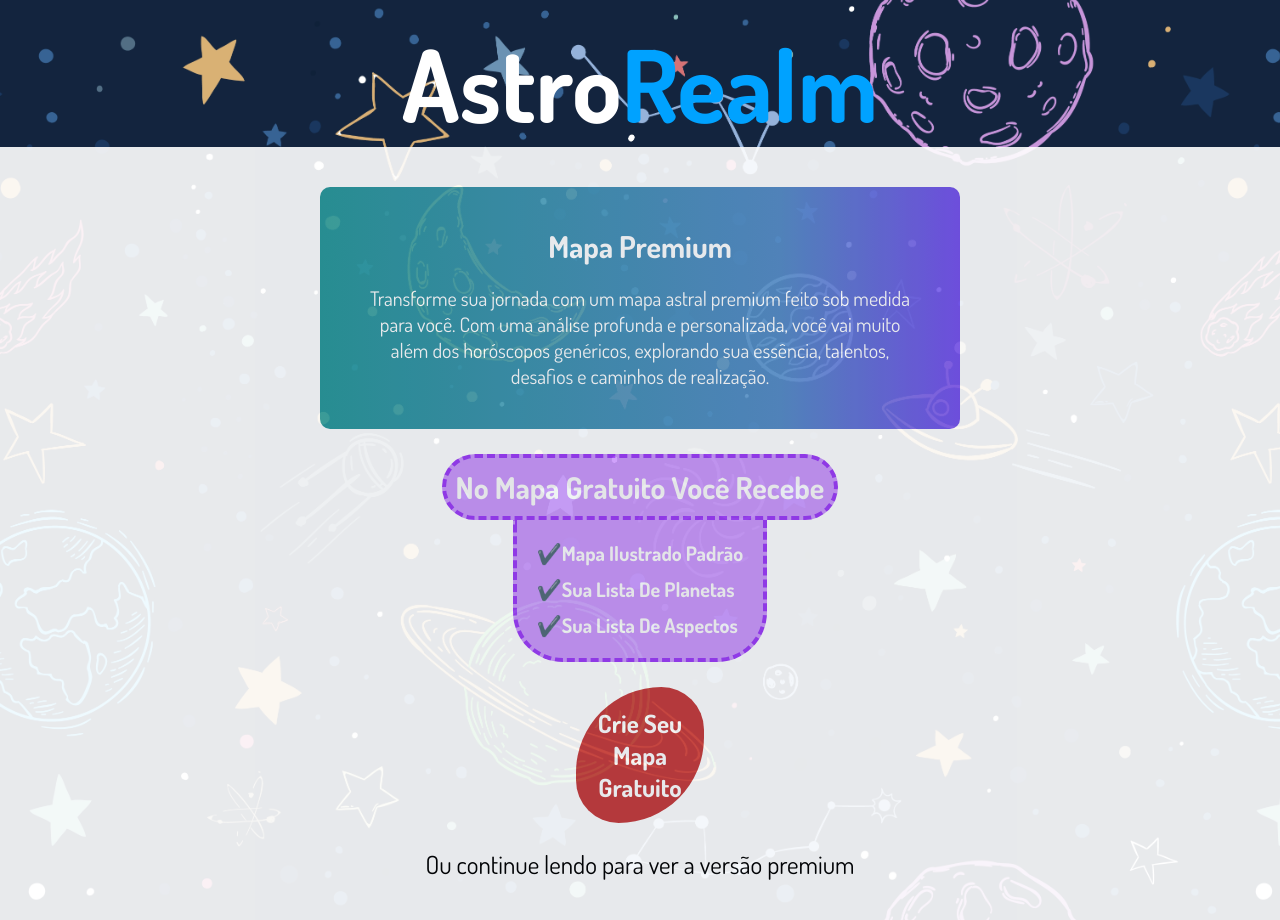
After one commit to alvGitCodes/AstroRealm, a PHP site: page /venda.html in a window 1280 px wide. The commit adds this page. Run offline with PHP 8.4, Linux system fonts and the light colour scheme.

Commit message:
pagina de vendas

```diff
--- a/css/mapa.css
+++ b/css/mapa.css
@@ -79,8 +79,6 @@
     margin-bottom: 50px
 }
 
-/* ------------------------------------------------------------------------------------------------------------------------ */
-
 #planetas div,
 #aspectos div {
     padding: 10px;
--- /dev/null
+++ b/css/vendas.css
@@ -0,0 +1,129 @@
+@import url('https://fonts.googleapis.com/css2?family=Dosis:wght@200..800&display=swap');
+
+* {
+    margin: 0;
+    padding: 0;
+    box-sizing: border-box;
+    font-family: dosis;
+}
+
+body {
+    background-image: url(../imagens/backgrounds/tartilla.jpg);
+    background-size: contain;
+    background-attachment: fixed;
+    display: flex;
+    justify-content: center;
+}
+
+#topo {
+    padding: 40px 0;
+    background-color: #ffffff;
+    opacity: 0.9;
+    display: flex;
+    flex-direction: column;
+    justify-content: center;
+    gap: 25px;
+}
+
+#titulo {
+    text-align: center;
+    font-size: 50px;
+    color: #fff;
+    margin-top: 20px;
+
+}
+
+#titulo span {
+    color: #ff0000;
+    color: #00A2FF;
+}
+
+#divPremiumInfo {
+    text-align: center;
+    border-radius: 10px;
+    background: linear-gradient(90deg, rgba(42, 153, 155, 1) 0%, rgba(87, 141, 199, 1) 72%, rgba(119, 83, 237, 1) 100%);
+    width: 50%;
+    margin: auto;
+    padding: 20px;
+}
+
+#divPremiumInfo h2 {
+    color: #fff;
+    font-size: 30px;
+    margin-top: 20px;
+}
+
+#divPremiumInfo p {
+    color: #fff;
+    font-size: 20px;
+    margin: 20px;
+}
+
+#beneficiosGratis {
+    width: 50%;
+    margin: auto;
+    text-align: center;
+    display: flex;
+    flex-direction: column;
+    align-items: center;
+
+}
+
+#beneficiosGratis h3 {
+    font-size: 30px;
+    border: 4px dashed #9D3CF8;
+    border-radius: 50px;
+    padding: 10px;
+    color: #fafafa;
+    background-color: #9d3cf886;
+}
+
+#beneficiosGratis ul {
+    text-align: left;
+    display: flex;
+    flex-direction: column;
+    gap: 10px;
+    background-color: #9d3cf886;
+    border-radius: 0px 0px 50px 50px;
+    padding: 20px;
+    color: #fafafa;
+    border: 4px dashed #9D3CF8;
+    border-top: none;
+}
+
+#beneficiosGratis li {
+    list-style: none;
+    font-weight: bold;
+    font-size: 20px;
+
+}
+
+#btnMapaGratuito {
+    background-color: #c02828;
+    opacity: 0.9;
+    color: #fff;
+    border: none;
+    border-radius: 100px 50px 100px 50px;
+    margin: auto;
+    width: 10%;
+    text-align: center;
+    font-size: 25px;
+    font-weight: bold;
+    padding: 20px;
+    cursor: pointer;
+    transition: background-color 0.3s ease;
+}
+
+#btnMapaGratuito:hover {
+    background-color: #ff0000;
+}
+
+#btnMapaGratuito a {
+    text-decoration: none;
+    color: #fff;
+}
+
+#fimTopo{
+    margin: auto;
+    font-size: 25px;
+}
--- a/index.html
+++ b/index.html
@@ -47,7 +47,8 @@
                 </li>
 
                 <li class="menuItem"><a href="astrologia.html">Astrologia</a></li>
-                <li class="menuItem"><a href="meumapa.html">Meu Mapa</a></li>
+                <!-- <li class="menuItem"><a href="meumapa.html">Meu Mapa</a></li> -->
+                <li class="menuItem"><a href="venda.html">Mapa Gratuito</a></li>
                 <li class="menuItem"><a href="#" class="btnLogin-popup">Login</a></li>
             </ul>
         </nav>
@@ -73,7 +74,7 @@
         <!-- Formulário para criar o mapa astral -->
         <div id="divForm" class="hid">
             <div id="formulario">
-                <h1>Crie Seu Mapa Astral</h1>
+                <h1>Crie Seu Mapa Astral Gratuito <br>Gratuito</h1>
                 <div id="divNome">
                     <label for="nome">Nome:</label>
                     <input type="text" id="nome" name="nome" class="inputs inputNome">
--- /dev/null
+++ b/venda.html
@@ -0,0 +1,55 @@
+<!DOCTYPE html>
+<html lang="pt-br">
+
+<head>
+    <meta charset="UTF-8">
+    <meta name="viewport" content="width=device-width, initial-scale=1.0">
+    <title>Mapa Premium</title>
+
+    <link rel="stylesheet" href="css/vendas.css">
+</head>
+
+<body>
+    <div id="content">
+        <div id="titulo">
+            <h1>Astro<span>Realm</span></h1>
+        </div>
+        <div id="topo">
+
+
+            <div id="divPremiumInfo">
+                <h2>Mapa Premium</h2>
+                <p>
+                    Transforme sua jornada com um mapa astral premium feito sob medida para você. Com uma análise
+                    profunda e personalizada, você vai muito além dos horóscopos genéricos, explorando sua essência,
+                    talentos, desafios e caminhos de realização.
+                </p>
+            </div>
+
+            <div id="beneficiosGratis">
+                <h3>No Mapa Gratuito Você Recebe</h3>
+                <ul>
+                    <li>✔️Mapa Ilustrado Padrão</li>
+                    <li>✔️Sua Lista De Planetas</li>
+                    <li>✔️Sua Lista De Aspectos</li>
+                </ul>
+            </div>
+
+
+                <button id="btnMapaGratuito">
+                    <a href="mapa.html">Crie Seu Mapa Gratuito</a>
+                </button>
+
+<div id="fimTopo">
+    <span>Ou continue lendo para ver a versão premium</span>
+</div>
+
+        </div>
+
+
+
+    </div>
+    <!-- <a href="http://www.freepik.com">Designed by tartila / Freepik</a> -->
+</body>
+
+</html>
```
Also changed, not shown: imagens/backgrounds/tartilla.jpg (added), imagens/backgrounds/vertical.jpg (renamed from imagens/backgrounds/v933-audi-35-e-compressed.jpg).
